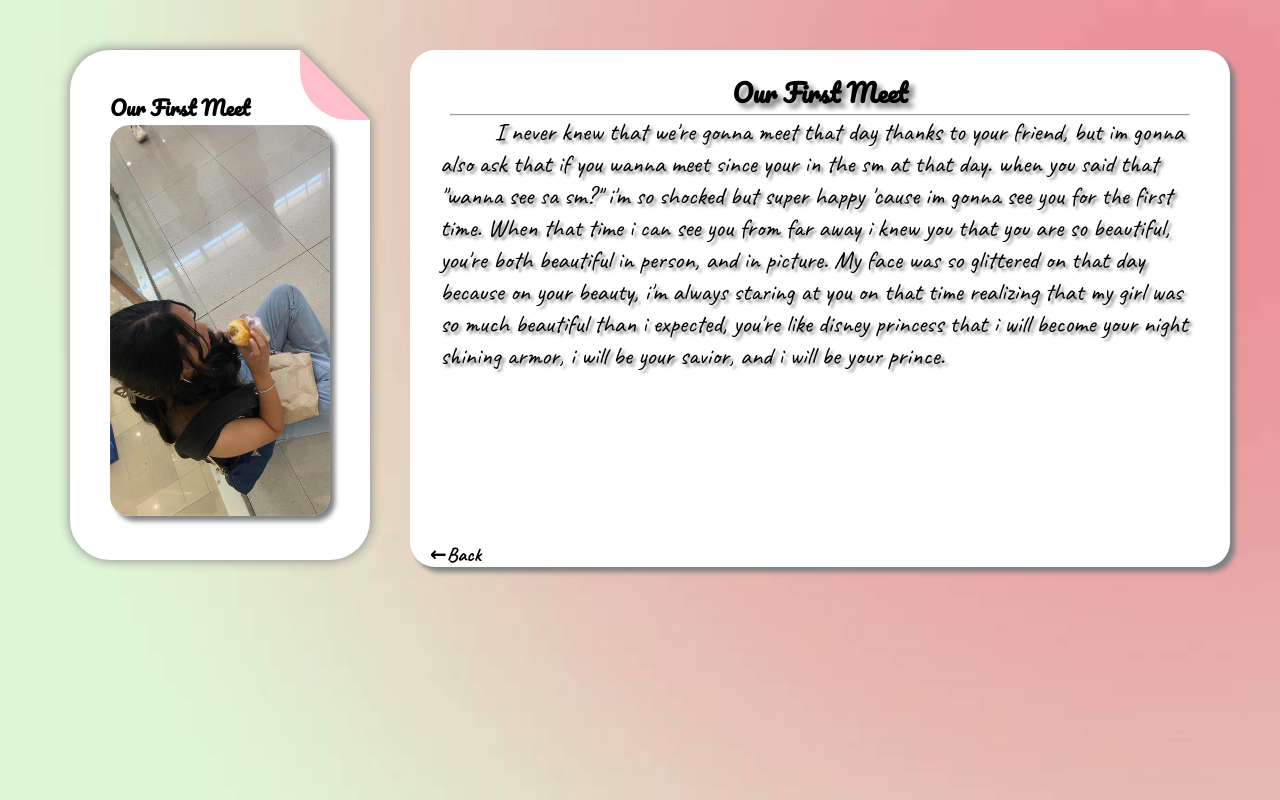
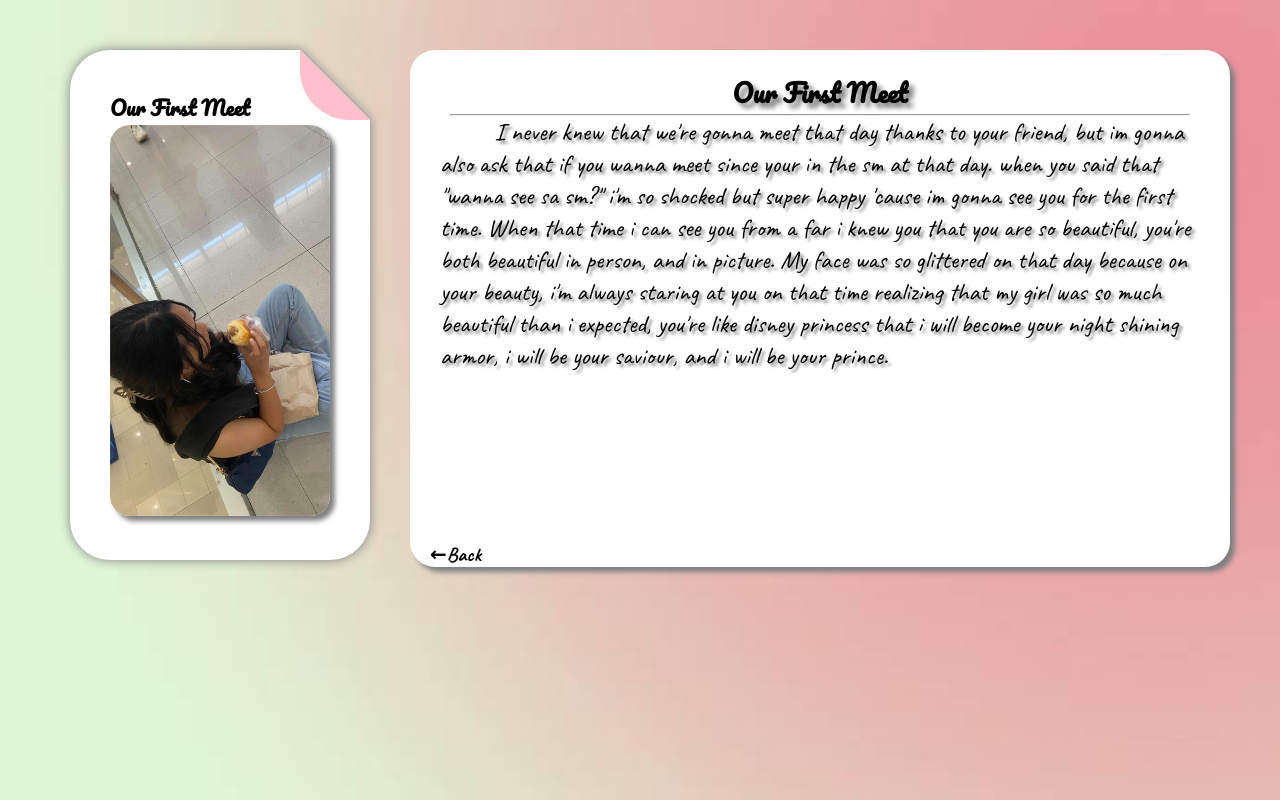
Before and after one commit to vincez1511/sasha, a plain HTML site: page firstmeet.html in a window 1280 px wide. Drawn offline with Linux system fonts and the light colour scheme.

Commit message:
firstmeet.html

```diff
--- a/firstmeet.html
+++ b/firstmeet.html
@@ -28,8 +28,8 @@
         <h4 class="h41">Our First Meet</h4>
         <hr>
         <p>&nbsp;&nbsp;&nbsp;&nbsp;&nbsp;&nbsp;&nbsp;&nbsp;&nbsp;I never knew that we're gonna meet that day thanks to your friend, but im gonna also ask that if you wanna meet since your in the sm at that day. when you said that "wanna see sa sm?"
-            i'm so shocked but super happy 'cause im gonna see you for the first time. When that time i can see you from far away i knew you that you are so beautiful, you're both beautiful in person, and in picture.
-            My face was so glittered on that day because on your beauty, i'm always staring at you on that time realizing that my girl was so much beautiful than i expected, you're like disney princess that i will become your night shining armor, i will be your savior, and i will be your prince.
+            i'm so shocked but super happy 'cause im gonna see you for the first time. When that time i can see you from a far i knew you that you are so beautiful, you're both beautiful in person, and in picture.
+            My face was so glittered on that day because on your beauty, i'm always staring at you on that time realizing that my girl was so much beautiful than i expected, you're like disney princess that i will become your night shining armor, i will be your saviour, and i will be your prince.
         </p>
         <a class="back" href="third.html">&larr;Back</a>
    </divw>
```
